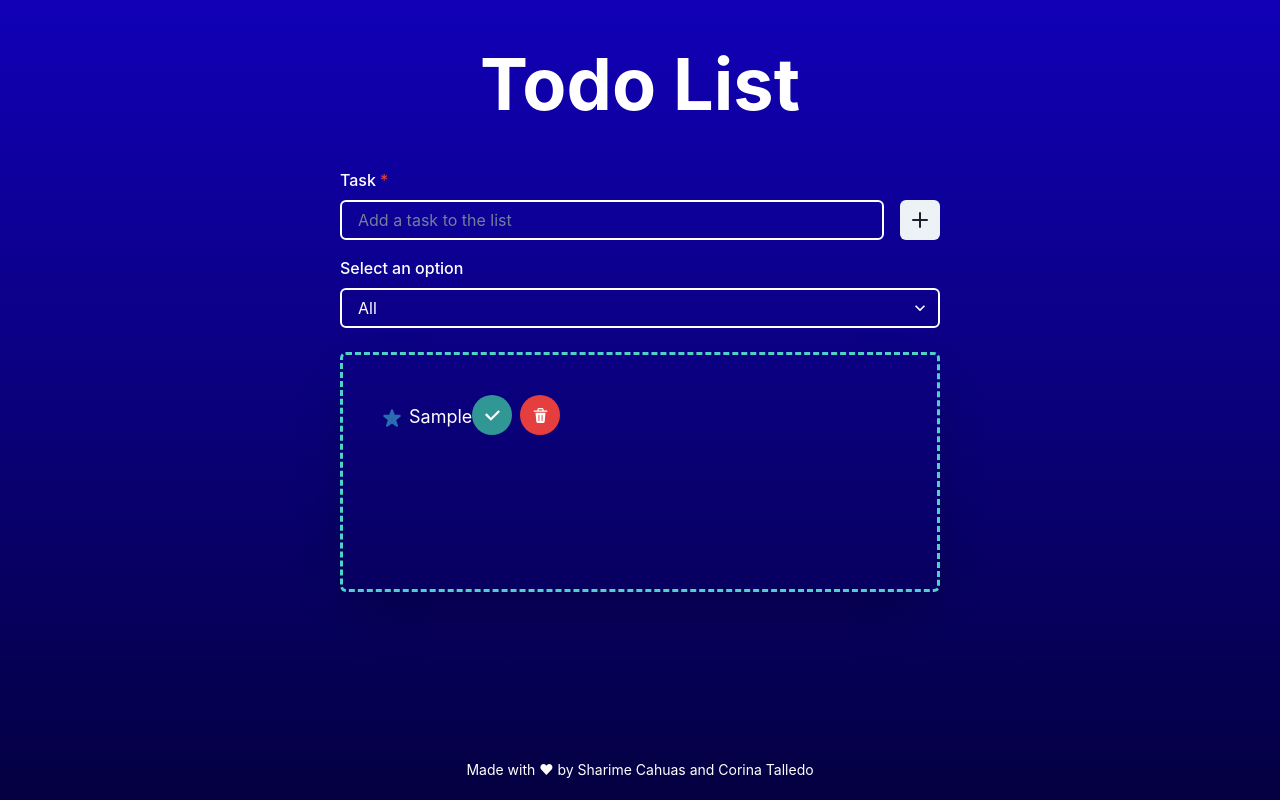
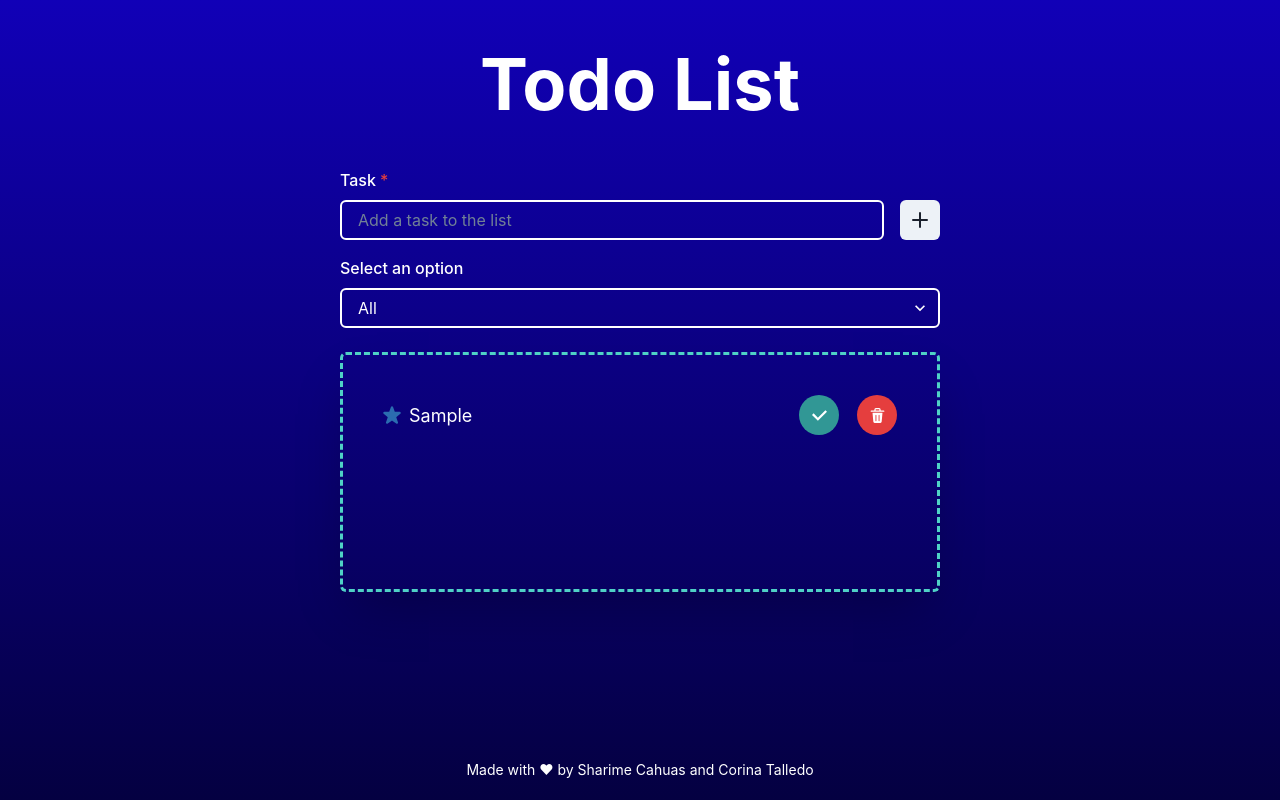
Before and after one commit to catasha27/TODO-LIST-APP, a React (Vite) app: page / in a window 1280 px wide. Both pictures are taken after typing "Sample" into the empty fields and a click on the button "Add task". Built offline with nearby package versions, Linux system fonts and the light colour scheme.

Commit message:
fix list items layout

```diff
--- a/src/components/TodoTask.jsx
+++ b/src/components/TodoTask.jsx
@@ -1,17 +1,18 @@
 import IconBtn from "./IconBtn.jsx";
 import { StarIcon } from '@chakra-ui/icons'
-import { Box, ListItem, ListIcon, Spacer, ButtonGroup } from "@chakra-ui/react";
+import { Box, ListItem, ListIcon, Text, Spacer, ButtonGroup } from "@chakra-ui/react";
 
 
 export default function TodoTask({ description, id, completed, deleteTask, toggle }) {
     return (
-        <Box as={ListItem} justifyContent='space-between' fontSize='lg'
+        <Box as={ListItem} display='flex' alignItems='center' fontSize='lg' mb='10px'
         style={{ textDecoration: completed ? 'line-through' : 'none', color: completed ? 'gray' : 'white' }}>
-            <ListIcon as={StarIcon} color={completed ? 'gray' : 'blue.600'} />{description}
+            <ListIcon as={StarIcon} color={completed ? 'gray' : 'blue.600'} />
+            {description}
 
-            {/* <Spacer /> */}
+            <Spacer />
 
-            <ButtonGroup>
+            <ButtonGroup gap='10px'>
                 <IconBtn isTrash={false} onClick={() => toggle(id)} />
                 <IconBtn isTrash={true} onClick={() => deleteTask(id)} />
             </ButtonGroup>
```
